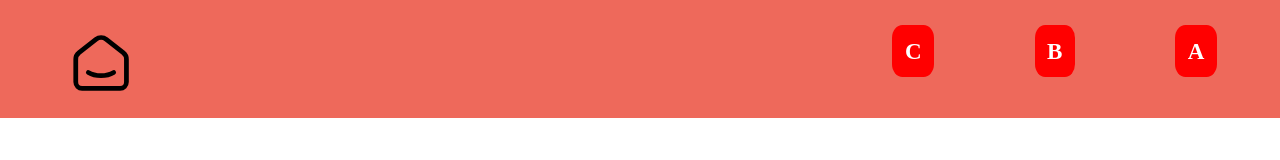
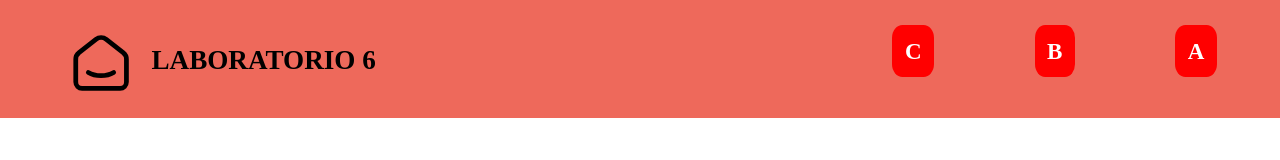
Before and after one commit to AdanSerrano/GL122-H, a plain HTML site: page Lab_No6/PAGINA/index.html in a window 1280 px wide. Drawn offline with Linux system fonts and the light colour scheme; files that its build step writes are made by us from their sources.

Commit message:
titulo agregado header

```diff
--- a/Lab_No6/PAGINA/CSS/style.css
+++ b/Lab_No6/PAGINA/CSS/style.css
@@ -18,16 +18,23 @@ header{
     padding: 1%;
 }
 
-.item-home{
+.item-home a{
     position: relative;
     float: left;
     margin-top: 1%;
     margin-left: 4%;
-    margin-right: 4%;
+    margin-right: 1%;
+    margin-bottom: 0;
 }
 
-.nav-principal{
-    display: ;
+.item-home h1{
+    position: relative;
+    float: left;
+    text-align: center;
+    margin-top: 2.6%;
+    margin-right: 4%;
+    margin-bottom: 0;
+
 }
 
 .nav-principal a{
--- a/Lab_No6/PAGINA/index.html
+++ b/Lab_No6/PAGINA/index.html
@@ -18,6 +18,7 @@
                     <path d="M16 15c-2.21 1.333 -5.792 1.333 -8 0" />
                 </svg>
             </a>
+            <h1>LABORATORIO 6</h1>
         </div>
         <div class="nav-principal color-nav">
             <a href="#">
```
